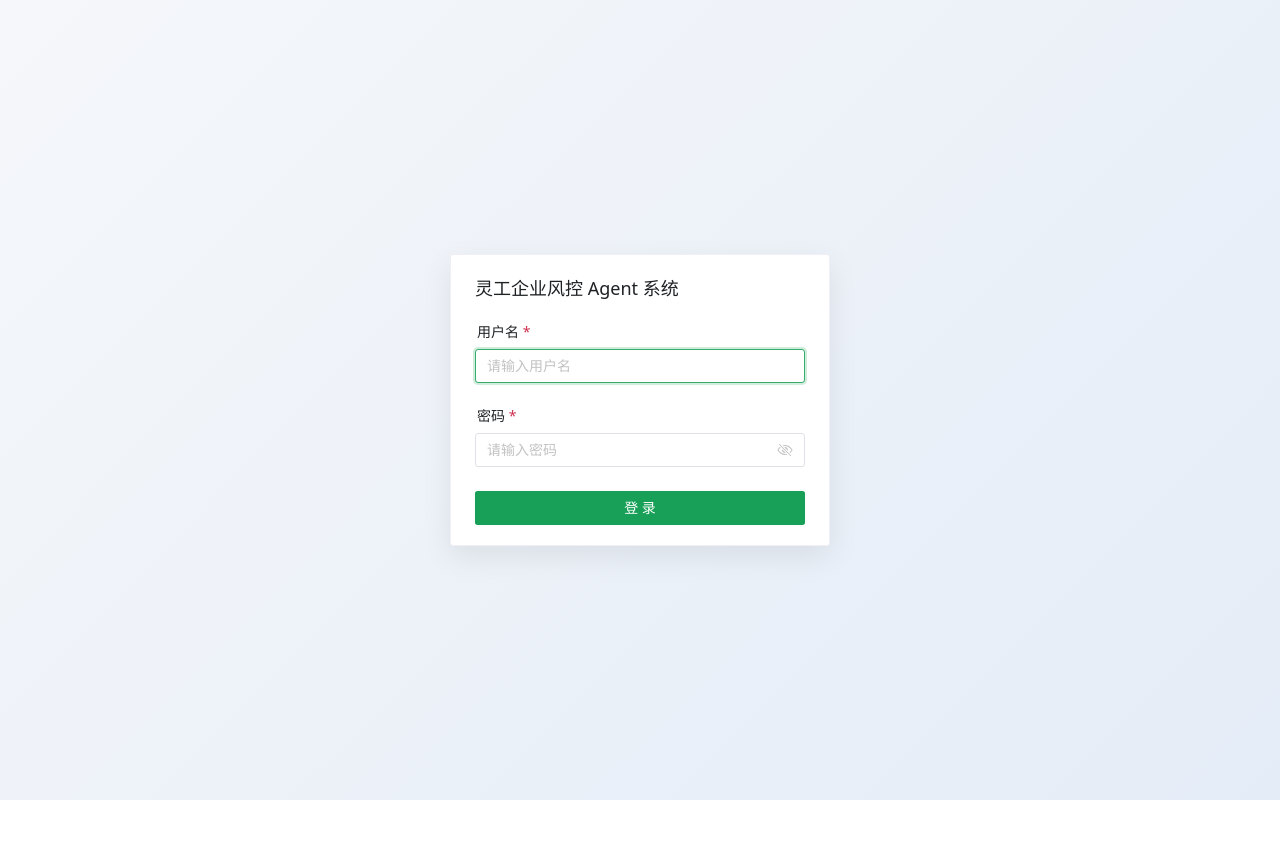
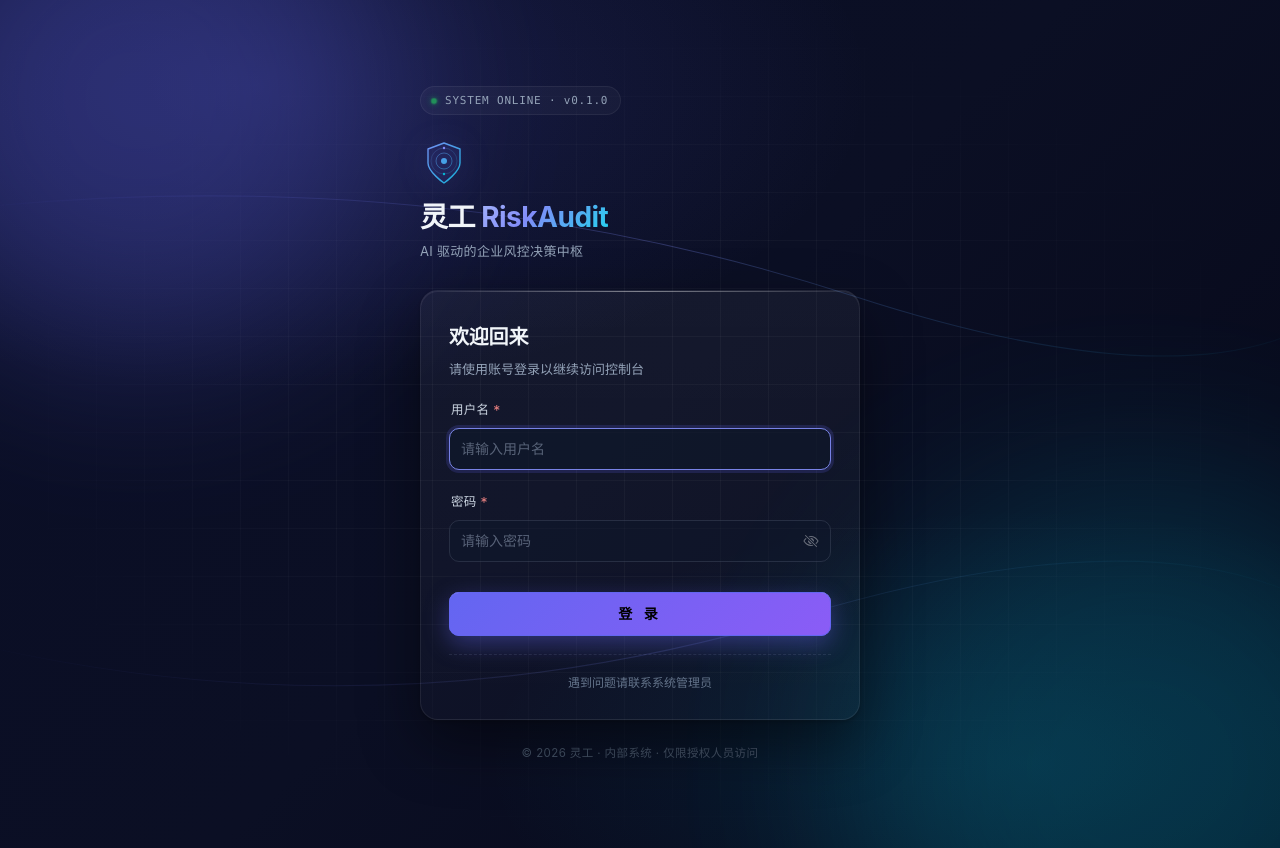
Before and after one commit to Ver0097/RiskAudit, a Vue app in the folder frontend/: page /login in a window 1280 px wide. Before the commit the page ends 800 px from the top, so only its background shows below. Built offline with nearby package versions, Linux system fonts and the light colour scheme; no server answers.

Commit message:
优化登录页

```diff
--- a/frontend/src/views/LoginView.vue
+++ b/frontend/src/views/LoginView.vue
@@ -1,6 +1,69 @@
 <template>
-  <div class="login-wrap">
-    <n-card class="login-card" title="灵工企业风控 Agent 系统">
+  <n-config-provider :theme="darkTheme" :theme-overrides="themeOverrides">
+    <div class="login-page">
+      <!-- 背景层：网格 + 双色径向光晕 -->
+      <div class="bg-grid" aria-hidden="true"></div>
+      <div class="bg-glow bg-glow-indigo" aria-hidden="true"></div>
+      <div class="bg-glow bg-glow-cyan" aria-hidden="true"></div>
+
+      <!-- 装饰流光线 -->
+      <svg class="bg-deco" viewBox="0 0 1200 800" preserveAspectRatio="xMidYMid slice" aria-hidden="true">
+        <defs>
+          <linearGradient id="lineGrad" x1="0" y1="0" x2="1" y2="0">
+            <stop offset="0%" stop-color="#6366f1" stop-opacity="0" />
+            <stop offset="50%" stop-color="#818cf8" stop-opacity="0.4" />
+            <stop offset="100%" stop-color="#06b6d4" stop-opacity="0" />
+          </linearGradient>
+        </defs>
+        <path d="M-50 200 Q 400 150 800 280 T 1300 240" stroke="url(#lineGrad)" stroke-width="1" fill="none" />
+        <path d="M-50 600 Q 350 700 750 580 T 1300 620" stroke="url(#lineGrad)" stroke-width="1" fill="none" opacity="0.6" />
+      </svg>
+
+      <main class="stage">
+        <!-- 顶部状态条 -->
+        <div class="status-bar">
+          <span class="status-dot"></span>
+          <span>SYSTEM&nbsp;ONLINE · v0.1.0</span>
+        </div>
+
+        <!-- 品牌区 -->
+        <header class="brand">
+          <span class="brand-logo">
+            <svg width="48" height="48" viewBox="0 0 48 48" fill="none">
+              <defs>
+                <linearGradient id="logoGrad" x1="0" y1="0" x2="48" y2="48" gradientUnits="userSpaceOnUse">
+                  <stop offset="0" stop-color="#818cf8" />
+                  <stop offset="1" stop-color="#06b6d4" />
+                </linearGradient>
+              </defs>
+              <!-- 盾牌外形 -->
+              <path
+                d="M24 4 L40 10 V24 C40 33 24 44 24 44 C24 44 8 33 8 24 V10 Z"
+                stroke="url(#logoGrad)" stroke-width="1.4" stroke-linejoin="round"
+                fill="rgba(99,102,241,0.08)"
+              />
+              <!-- 节点环 -->
+              <circle cx="24" cy="22" r="13" stroke="url(#logoGrad)" stroke-width="0.6" opacity="0.35" fill="none" />
+              <circle cx="24" cy="22" r="8" stroke="url(#logoGrad)" stroke-width="0.8" opacity="0.6" fill="none" />
+              <circle cx="24" cy="22" r="3" fill="url(#logoGrad)" />
+              <!-- 上下两个小卫星节点 -->
+              <circle cx="24" cy="9" r="1.2" fill="#818cf8" />
+              <circle cx="24" cy="35" r="1.2" fill="#06b6d4" />
+            </svg>
+          </span>
+          <h1 class="brand-name">
+            灵工 <span class="brand-mark">RiskAudit</span>
+          </h1>
+          <p class="brand-sub">AI 驱动的企业风控决策中枢</p>
+        </header>
+
+        <!-- 登录卡片 -->
+        <section class="card">
+          <div class="card-head">
+            <h2>欢迎回来</h2>
+            <p>请使用账号登录以继续访问控制台</p>
+          </div>
+
           <n-form ref="formRef" :model="form" :rules="rules" label-placement="top" @submit.prevent>
             <n-form-item label="用户名" path="username">
               <n-input v-model:value="form.username" placeholder="请输入用户名" autofocus />
@@ -14,10 +77,22 @@
                 @keyup.enter="handleLogin"
               />
             </n-form-item>
-        <n-button type="primary" block :loading="loading" @click="handleLogin">登 录</n-button>
+            <n-button type="primary" block :loading="loading" @click="handleLogin" class="submit">
+              登 录
+            </n-button>
           </n-form>
-    </n-card>
+
+          <div class="card-foot">
+            <span class="hint">遇到问题请联系系统管理员</span>
           </div>
+        </section>
+
+        <footer class="page-foot">
+          © 2026 灵工 · 内部系统 · 仅限授权人员访问
+        </footer>
+      </main>
+    </div>
+  </n-config-provider>
 </template>
 
 <script setup lang="ts">
@@ -25,16 +100,40 @@
 import { reactive, ref } from 'vue'
 import { useRoute, useRouter } from 'vue-router'
 import {
-  NCard,
+  NConfigProvider,
   NForm,
   NFormItem,
   NInput,
   NButton,
+  darkTheme,
   useMessage,
   type FormInst,
   type FormRules,
+  type GlobalThemeOverrides,
 } from 'naive-ui'
 import { useAuthStore } from '@/stores/auth'
+
+// 局部主题覆盖：仅作用于登录页内部的 naive-ui 组件
+const themeOverrides: GlobalThemeOverrides = {
+  common: {
+    primaryColor: '#6366f1',
+    primaryColorHover: '#818cf8',
+    primaryColorPressed: '#4f46e5',
+    primaryColorSuppl: '#6366f1',
+    borderRadius: '10px',
+  },
+  Input: {
+    color: 'rgba(15, 23, 42, 0.45)',
+    colorFocus: 'rgba(15, 23, 42, 0.65)',
+    border: '1px solid rgba(148, 163, 184, 0.18)',
+    borderHover: '1px solid rgba(129, 140, 248, 0.6)',
+    borderFocus: '1px solid rgba(129, 140, 248, 0.9)',
+    boxShadowFocus: '0 0 0 3px rgba(99, 102, 241, 0.18)',
+    placeholderColor: 'rgba(148, 163, 184, 0.55)',
+    textColor: '#e2e8f0',
+    heightMedium: '42px',
+  },
+}
 
 const form = reactive({ username: '', password: '' })
 const rules: FormRules = {
@@ -71,15 +170,242 @@ async function handleLogin() {
 </script>
 
 <style scoped>
-.login-wrap {
+/* ===== 整页容器 ===== */
+.login-page {
+  position: relative;
   min-height: 100vh;
   display: flex;
   align-items: center;
   justify-content: center;
-  background: linear-gradient(135deg, #f5f7fa, #e4ecf7);
+  padding: 24px;
+  overflow: hidden;
+  color: #e6e8f0;
+  font-family: 'Inter', 'PingFang SC', 'Microsoft YaHei', system-ui, sans-serif;
+  background:
+    radial-gradient(ellipse 80% 60% at 20% 10%, rgba(99, 102, 241, 0.18) 0%, transparent 60%),
+    radial-gradient(ellipse 70% 50% at 80% 90%, rgba(6, 182, 212, 0.12) 0%, transparent 60%),
+    linear-gradient(135deg, #0a0e27 0%, #0b0f24 50%, #060818 100%);
 }
-.login-card {
-  width: 380px;
-  box-shadow: 0 10px 30px rgba(0, 0, 0, 0.08);
+
+/* ===== 背景层 ===== */
+.bg-grid {
+  position: absolute;
+  inset: 0;
+  background-image:
+    linear-gradient(rgba(255, 255, 255, 0.035) 1px, transparent 1px),
+    linear-gradient(90deg, rgba(255, 255, 255, 0.035) 1px, transparent 1px);
+  background-size: 48px 48px;
+  mask-image: radial-gradient(ellipse at center, black 30%, transparent 75%);
+  -webkit-mask-image: radial-gradient(ellipse at center, black 30%, transparent 75%);
+  pointer-events: none;
+}
+.bg-glow {
+  position: absolute;
+  border-radius: 50%;
+  filter: blur(90px);
+  pointer-events: none;
+}
+.bg-glow-indigo {
+  width: 520px;
+  height: 520px;
+  top: -160px;
+  left: -120px;
+  background: rgba(99, 102, 241, 0.55);
+  opacity: 0.5;
+}
+.bg-glow-cyan {
+  width: 600px;
+  height: 600px;
+  bottom: -220px;
+  right: -160px;
+  background: rgba(6, 182, 212, 0.4);
+  opacity: 0.45;
+}
+.bg-deco {
+  position: absolute;
+  inset: 0;
+  width: 100%;
+  height: 100%;
+  pointer-events: none;
+  opacity: 0.7;
+}
+
+/* ===== 主舞台 ===== */
+.stage {
+  position: relative;
+  width: 100%;
+  max-width: 440px;
+  z-index: 1;
+  animation: fadeUp 0.7s cubic-bezier(0.22, 0.8, 0.36, 1) both;
+}
+@keyframes fadeUp {
+  from { opacity: 0; transform: translateY(16px); }
+  to { opacity: 1; transform: translateY(0); }
+}
+
+/* ===== 顶部状态条 ===== */
+.status-bar {
+  display: inline-flex;
+  align-items: center;
+  gap: 8px;
+  padding: 5px 12px 5px 10px;
+  font-size: 11px;
+  font-weight: 500;
+  letter-spacing: 0.8px;
+  color: #94a3b8;
+  background: rgba(255, 255, 255, 0.03);
+  border: 1px solid rgba(255, 255, 255, 0.06);
+  border-radius: 999px;
+  margin-bottom: 24px;
+  font-family: 'SF Mono', 'JetBrains Mono', ui-monospace, Consolas, monospace;
+}
+.status-dot {
+  width: 6px;
+  height: 6px;
+  background: #22c55e;
+  border-radius: 50%;
+  box-shadow: 0 0 8px rgba(34, 197, 94, 0.8), 0 0 2px #22c55e;
+  animation: pulse 2.2s ease-in-out infinite;
+}
+@keyframes pulse {
+  0%, 100% { opacity: 1; transform: scale(1); }
+  50% { opacity: 0.45; transform: scale(0.85); }
+}
+
+/* ===== 品牌区 ===== */
+.brand {
+  margin-bottom: 28px;
+}
+.brand-logo {
+  display: inline-flex;
+  margin-bottom: 14px;
+  filter: drop-shadow(0 4px 16px rgba(99, 102, 241, 0.4));
+}
+.brand-name {
+  margin: 0;
+  font-size: 28px;
+  font-weight: 700;
+  line-height: 1.2;
+  letter-spacing: -0.5px;
+  color: #f1f5f9;
+}
+.brand-mark {
+  background: linear-gradient(135deg, #a5b4fc 0%, #818cf8 40%, #22d3ee 100%);
+  -webkit-background-clip: text;
+  background-clip: text;
+  -webkit-text-fill-color: transparent;
+  color: transparent;
+  font-weight: 700;
+}
+.brand-sub {
+  margin: 6px 0 0;
+  color: #94a3b8;
+  font-size: 13px;
+  letter-spacing: 0.3px;
+}
+
+/* ===== 玻璃态卡片 ===== */
+.card {
+  position: relative;
+  padding: 30px 28px 26px;
+  border-radius: 18px;
+  background: linear-gradient(180deg, rgba(255, 255, 255, 0.045) 0%, rgba(255, 255, 255, 0.02) 100%);
+  backdrop-filter: blur(24px) saturate(140%);
+  -webkit-backdrop-filter: blur(24px) saturate(140%);
+  border: 1px solid rgba(255, 255, 255, 0.07);
+  box-shadow:
+    0 24px 60px rgba(0, 0, 0, 0.45),
+    0 2px 4px rgba(0, 0, 0, 0.2),
+    inset 0 1px 0 rgba(255, 255, 255, 0.08);
+  overflow: hidden;
+}
+/* 顶部 1px 高亮线（液态玻璃质感） */
+.card::before {
+  content: '';
+  position: absolute;
+  top: 0;
+  left: 18px;
+  right: 18px;
+  height: 1px;
+  background: linear-gradient(90deg, transparent, rgba(255, 255, 255, 0.4), transparent);
+}
+
+.card-head {
+  margin-bottom: 22px;
+}
+.card-head h2 {
+  margin: 0;
+  font-size: 20px;
+  font-weight: 600;
+  color: #f1f5f9;
+  letter-spacing: -0.2px;
+}
+.card-head p {
+  margin: 6px 0 0;
+  color: #94a3b8;
+  font-size: 13px;
+}
+
+/* Naive UI 标签深度覆盖 */
+.card :deep(.n-form-item-label) {
+  padding-bottom: 6px;
+}
+.card :deep(.n-form-item-label__text) {
+  color: #cbd5e1;
+  font-size: 12.5px;
+  letter-spacing: 0.3px;
+}
+
+/* 登录按钮：蓝紫渐变 */
+.submit {
+  margin-top: 6px;
+  height: 44px !important;
+  font-size: 14px;
+  font-weight: 600;
+  letter-spacing: 4px;
+  --n-color: linear-gradient(135deg, #6366f1 0%, #8b5cf6 100%) !important;
+  background: linear-gradient(135deg, #6366f1 0%, #8b5cf6 100%) !important;
+  border: none !important;
+  box-shadow:
+    0 8px 24px rgba(99, 102, 241, 0.4),
+    inset 0 1px 0 rgba(255, 255, 255, 0.25) !important;
+  transition: transform 0.25s ease, box-shadow 0.25s ease, filter 0.25s ease;
+}
+.submit:hover {
+  transform: translateY(-1px);
+  filter: brightness(1.08);
+  box-shadow:
+    0 14px 32px rgba(99, 102, 241, 0.55),
+    inset 0 1px 0 rgba(255, 255, 255, 0.3) !important;
+}
+.submit:active {
+  transform: translateY(0);
+}
+
+.card-foot {
+  margin-top: 18px;
+  padding-top: 16px;
+  border-top: 1px dashed rgba(148, 163, 184, 0.15);
+  text-align: center;
+}
+.hint {
+  font-size: 12px;
+  color: #64748b;
+}
+
+/* 页脚 */
+.page-foot {
+  margin-top: 24px;
+  text-align: center;
+  font-size: 11.5px;
+  color: #475569;
+  letter-spacing: 0.4px;
+}
+
+/* 小屏适配 */
+@media (max-width: 480px) {
+  .stage { max-width: 100%; }
+  .card { padding: 24px 20px; }
+  .brand-name { font-size: 24px; }
 }
 </style>
```
Lines whose indentation alone changed are shown as unchanged.
